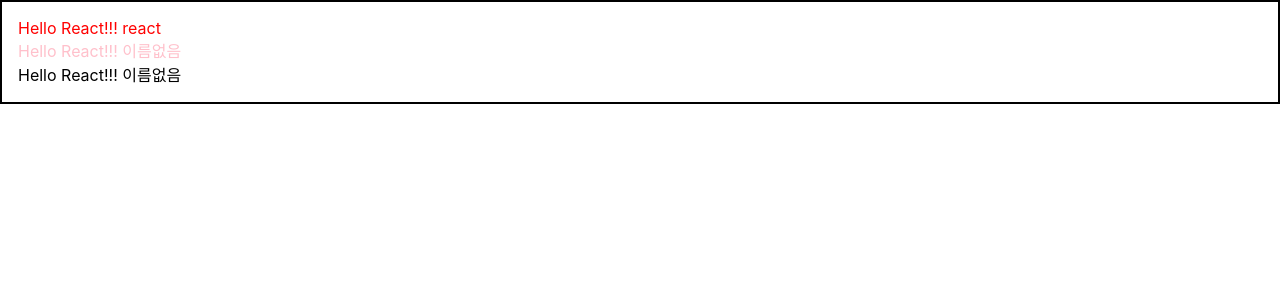
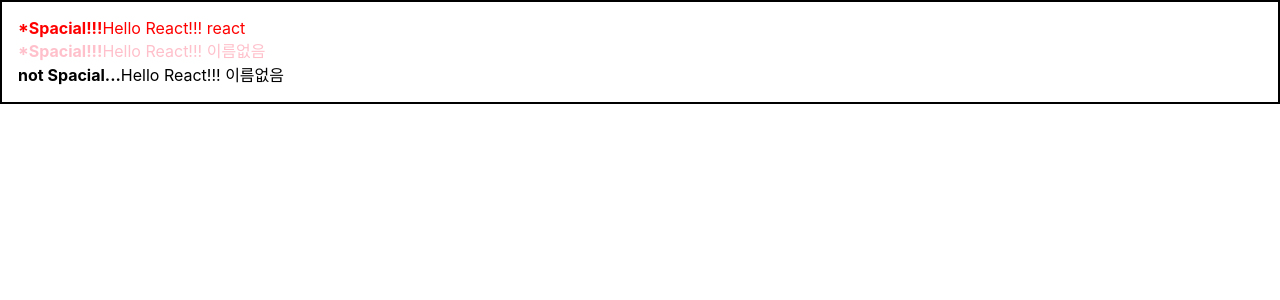
Before and after one commit to kewon96/React-Study, a React (Create React App) app in the folder begin-react/: page / in a window 1280 px wide. Shown: the top 300 px of the page. Built offline with nearby package versions, Linux system fonts and the light colour scheme.

Commit message:
조건부 렌더링

```diff
--- a/begin-react/src/App.js
+++ b/begin-react/src/App.js
@@ -6,8 +6,8 @@
 function App() {
   return (
     <Wrapper>
-      <HelloReact name="react" color="red" />
-      <HelloReact color="pink" />
+      <HelloReact name="react" color="red" isSpecial={true} />
+      <HelloReact color="pink" isSpecial />
       <HelloReact />
     </Wrapper>
   );
--- a/begin-react/src/Hello.js
+++ b/begin-react/src/Hello.js
@@ -1,8 +1,14 @@
 import React from 'react'
 
-function HelloReact({color, name}) {
+function HelloReact({ color, name, isSpecial }) {
     return (
-        <div style={{color}}>
+        <div style={{
+            color
+        }}>
+			{ /* 1 */}
+            { isSpecial && <b>*</b> }
+			{ /* 2 */}
+            <b>{ isSpecial ? 'Spacial!!!' : 'not Spacial...' }</b>
             Hello React!!! {name}
         </div>
     )
```
